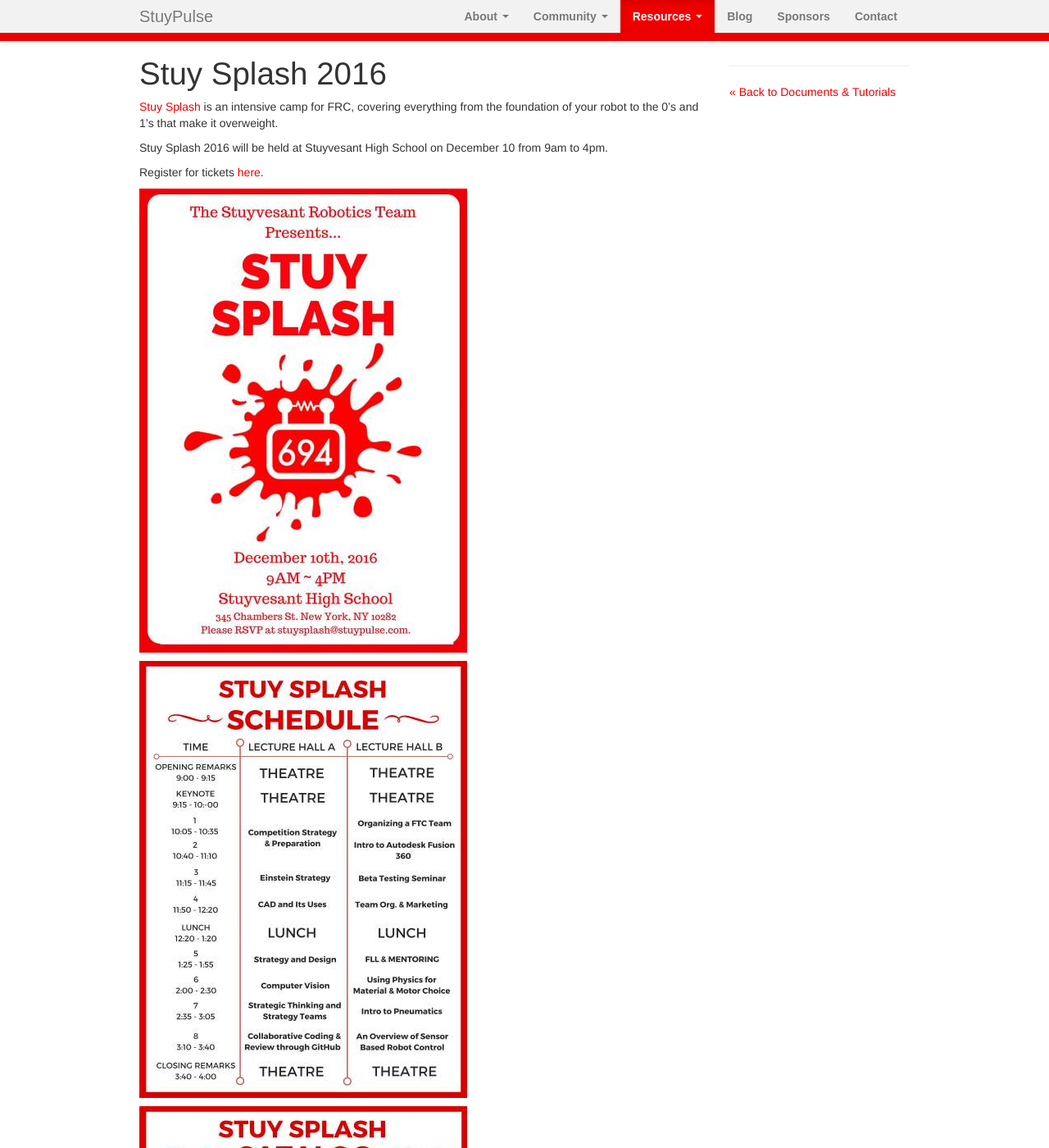
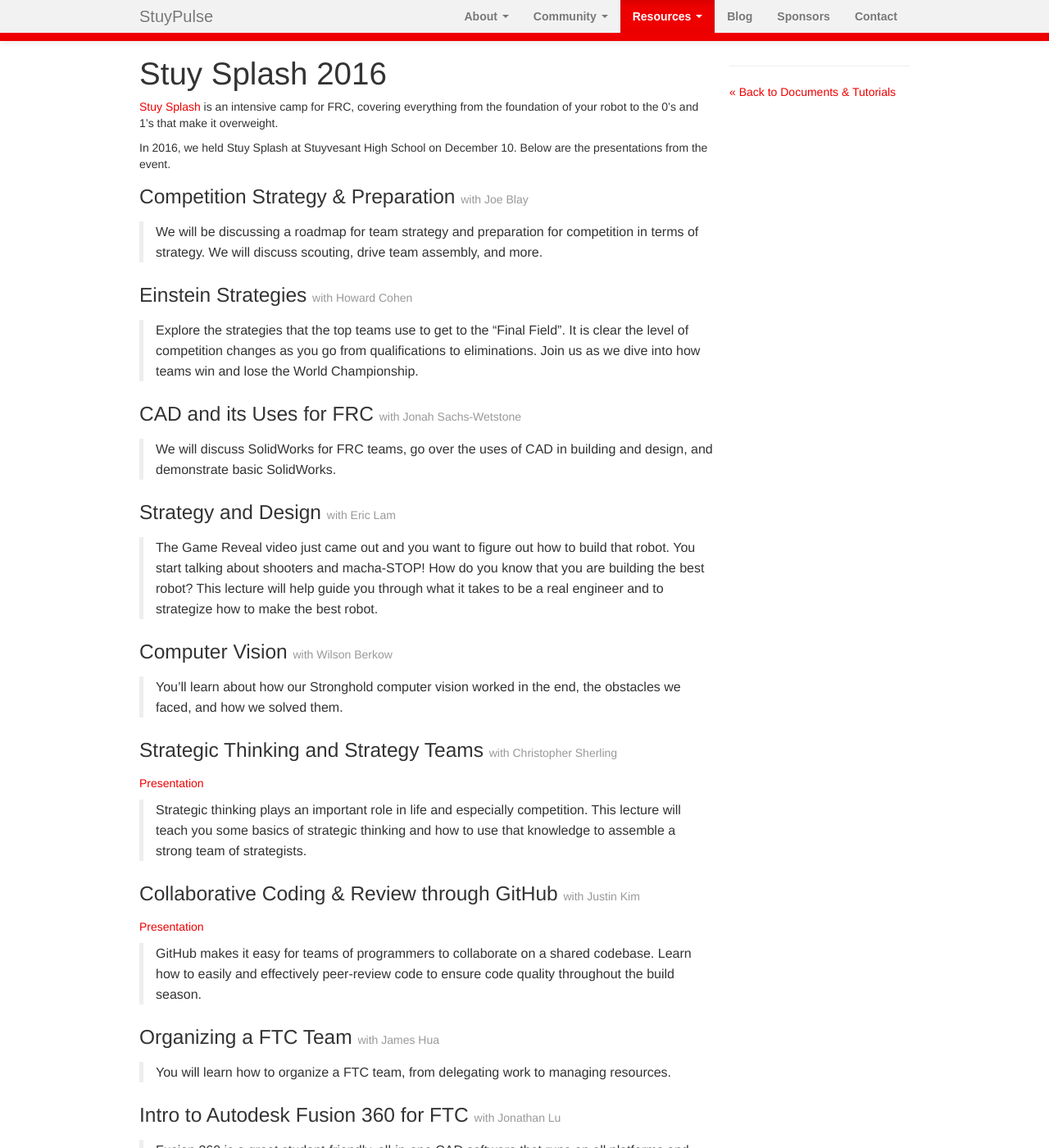
Before and after one commit to StuyPulse/team694.github.io, a Jekyll site: the page built from resources/stuysplash2016/index.md, in a window 1280 px wide and 1400 px high. Shown: the whole window at 82% size. Built offline with Jekyll 4.4.1, drawn with Linux system fonts in a browser that asks for light colours; nearby versions of some CDN libraries; some of the changed text lies outside the part shown.

Commit message:
Add Stuy Splash presentation information

```diff
--- a/resources/stuysplash2016/index.md
+++ b/resources/stuysplash2016/index.md
@@ -5,12 +5,57 @@
 
 [Stuy Splash](/community/projects/stuysplash/) is an intensive camp for FRC, covering everything from the foundation of your robot to the 0's and 1's that make it overweight.
 
-Stuy Splash 2016 will be held at Stuyvesant High School on December 10 from 9am to 4pm.
+In 2016, we held Stuy Splash at Stuyvesant High School on December 10. Below are the presentations from the event.
 
-Register for tickets [here](https://www.eventbrite.com/e/stuy-splash-tickets-28878569579).
+### Competition Strategy & Preparation <small>with Joe Blay</small>
+> We will be discussing a roadmap for team strategy and preparation for competition in terms of strategy. We will discuss scouting, drive team assembly, and more.
 
-![Stuy Splash 2016 Poster](/img/projects/stuysplash2016/poster.jpg)
+### Einstein Strategies <small>with Howard Cohen</small>
+> Explore the strategies that the top teams use to get to the "Final Field". It is clear the level of competition changes as you go from qualifications to eliminations. Join us as we dive into how teams win and lose the World Championship.
 
-![Stuy Splash 2016 Schedule](/img/projects/stuysplash2016/schedule.jpg)
+### CAD and its Uses for FRC <small>with Jonah Sachs-Wetstone</small>
+> We will discuss SolidWorks for FRC teams, go over the uses of CAD in building and design, and demonstrate basic SolidWorks.
 
-![Stuy Splash 2016 Catalog](/img/projects/stuysplash2016/catalog.jpg)
+### Strategy and Design <small>with Eric Lam</small>
+> The Game Reveal video just came out and you want to figure out how to build that robot. You start talking about shooters and macha-STOP! How do you know that you are building the best robot? This lecture will help guide you through what it takes to be a real engineer and to strategize how to make the best robot.
+
+### Computer Vision <small>with Wilson Berkow</small>
+> You'll learn about how our Stronghold computer vision worked in the end, the obstacles we faced, and how we solved them.
+
+### Strategic Thinking and Strategy Teams <small>with Christopher Sherling</small>
+[Presentation](https://docs.google.com/presentation/d/1qR2skH4mg4jLsedkQd8GJHkyZ_u7s2nnlalca2f6pxE/edit?usp=sharing)
+
+> Strategic thinking plays an important role in life and especially competition. This lecture will teach you some basics of strategic thinking and how to use that knowledge to assemble a strong team of strategists.
+
+### Collaborative Coding & Review through GitHub <small>with Justin Kim</small>
+[Presentation](https://docs.google.com/presentation/d/1hwGDJC54b1RrImA_hpRYLPF2I3ma_SfG7FKnKT5Ufr4/edit?usp=sharing)
+
+> GitHub makes it easy for teams of programmers to collaborate on a shared codebase. Learn how to easily and effectively peer-review code to ensure code quality throughout the build season.
+
+### Organizing a FTC Team <small>with James Hua</small>
+> You will learn how to organize a FTC team, from delegating work to managing resources.
+
+### Intro to Autodesk Fusion 360 for FTC <small>with Jonathan Lu</small>
+> Fusion 360 is a great student-friendly, all-in-one CAD software that runs on all platforms and has cloud collaboration. This seminar will cover drawing and building parts, and how to put them all together for a concept robot.
+
+### Beta Testing Seminar <small>with Brian Yang</small>
+> The lecture will go over new features in the 2017 FRC beta control system and address any issues that have arisen while beta testing.
+
+### Team Organization & Marketing <small>with Courtney Chiu</small>
+[Presentation](https://drive.google.com/file/d/0ByDCuoYV7KEdbi1DMjYyU2o1Wnc/view?usp=sharing)
+
+> Learn about how our team is organized, how we market ourselves, and how we obtain and keep sponsors.
+
+### FLL & Mentoring <small>with Arpita Abrol</small>
+> FLL: the game with Lego's that made you think robotics was going to be easy. Here, you'll learn about FLL and its two main components, the robot, and the project. You'll also learn what you need to get started with mentoring FLL. This is more of a beginner lecture, so people with prior FLL experience may not find this informative.
+
+### Physics for Material & Motor Choice <small>with Jion Fairchild</small>
+> Choosing the wrong material and motor curves and getting the wrong gear ratio can leave your robot in a ball of flames. From now on, you don't need to guess, because we'll learn how to pick materials and motors empirically with math and physics.
+
+### Intro to Pneumatics <small>with Levi Olevsky</small>
+[Presentation](https://docs.google.com/presentation/d/1gXXwftxNMvnzFIyDfgJRMKb2G8RQVMleX06OyL6C1mM/edit?usp=sharing)
+
+> An introduction to FRC pneumatics. Lecture will include explanations about applications of pneumatics, how to build pneumatic systems, and other useful information.
+
+### An Overview of Sensor Based Robot Control <small>with Dan Lavin</small>
+> Sensors can help robots know where they are and what they should be doing. Learning to use them to control a robot effectively is a challenge involving knowledge, analysis, and a bit of art.
```
Also changed, not shown: community/projects/stuysplash/index.md (+1 -2 lines).
